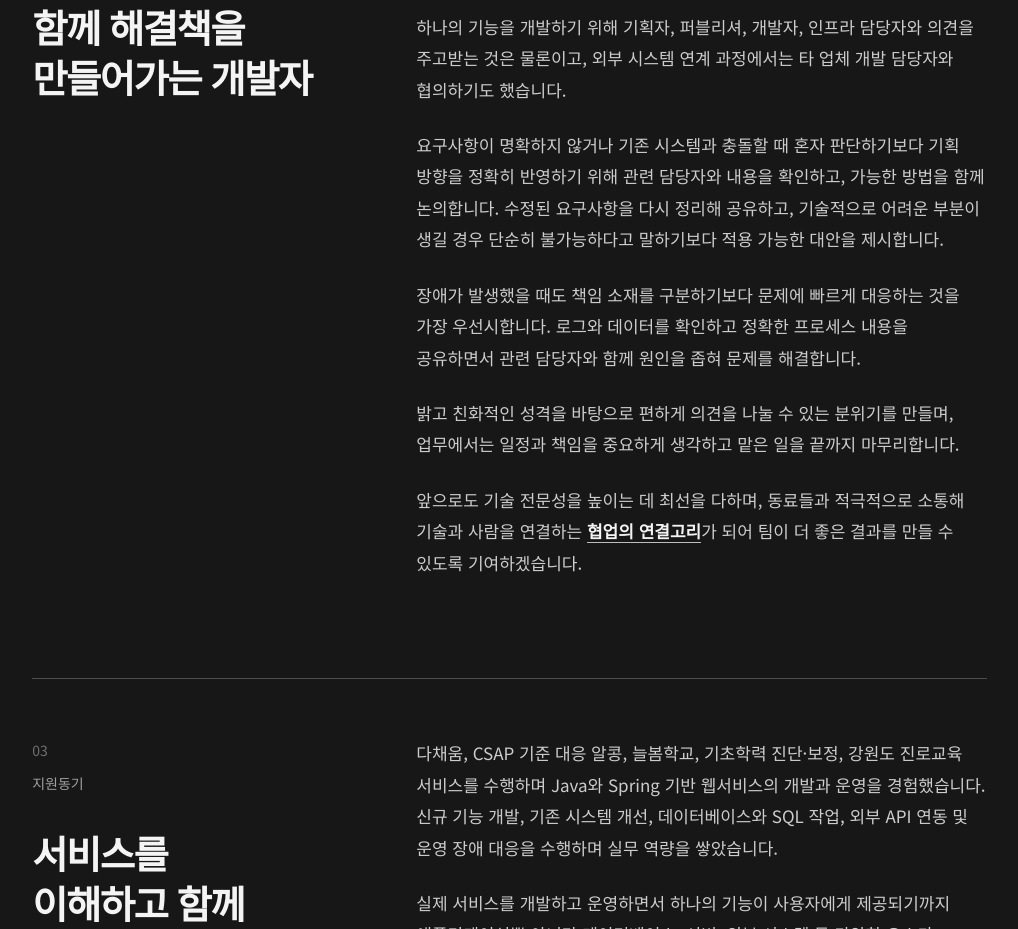
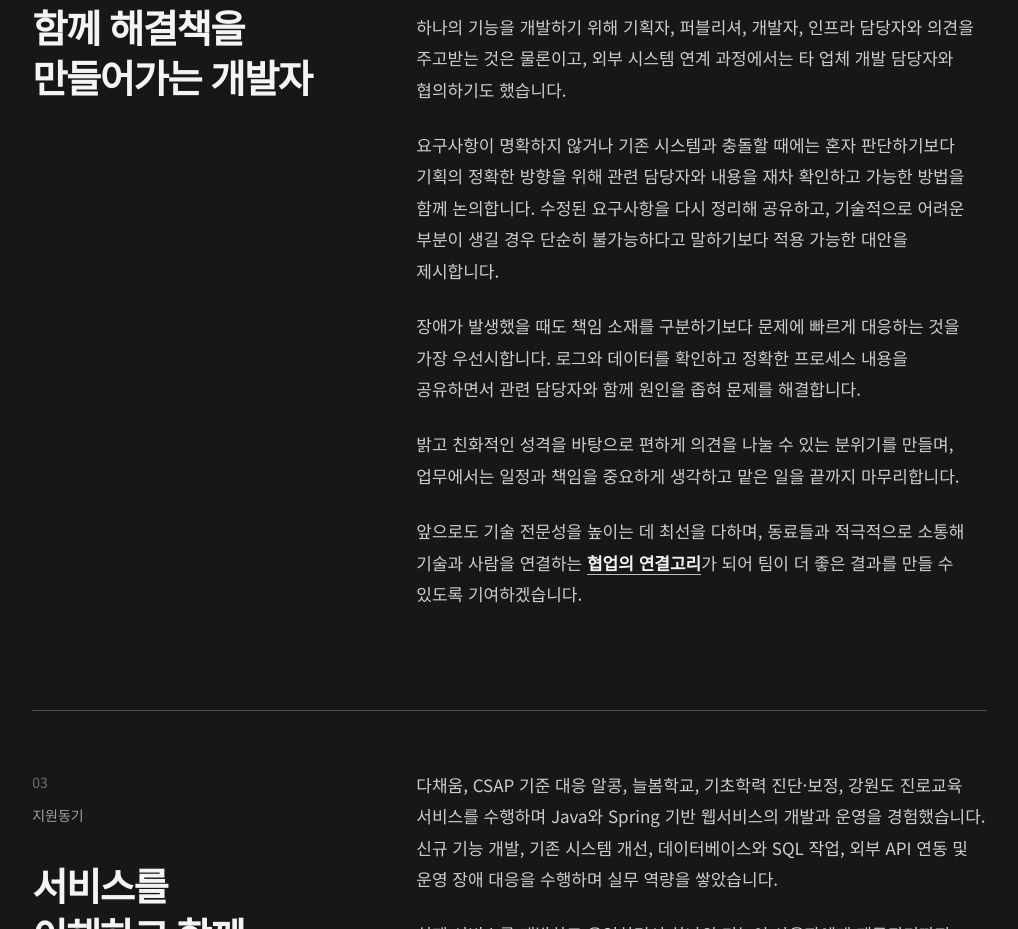
Before and after one commit to kdg3795/career-archive, a Next.js app: page /resume in a window 1280 px wide. Shown: the part 3460-4389 px from the top of the page, without its empty margins (252-1270 px from the left). Built offline with nearby package versions, Linux system fonts and the light colour scheme.

Commit message:
Update requirements collaboration statement

```diff
--- a/app/resume/page.tsx
+++ b/app/resume/page.tsx
@@ -40,7 +40,7 @@ const coverLetters = [
     paragraphs: [
       <>저의 가장 큰 강점은 사람들과 자연스럽게 어울리고 적극적으로 소통하는 능력입니다.<br />먼저 다가가 대화를 시작하는 편이며, 새로운 환경에서도 구성원들과 빠르게 관계를 형성합니다.</>,
       "하나의 기능을 개발하기 위해 기획자, 퍼블리셔, 개발자, 인프라 담당자와 의견을 주고받는 것은 물론이고, 외부 시스템 연계 과정에서는 타 업체 개발 담당자와 협의하기도 했습니다.",
-      "요구사항이 명확하지 않거나 기존 시스템과 충돌할 때 혼자 판단하기보다 기획 방향을 정확히 반영하기 위해 관련 담당자와 내용을 확인하고, 가능한 방법을 함께 논의합니다. 수정된 요구사항을 다시 정리해 공유하고, 기술적으로 어려운 부분이 생길 경우 단순히 불가능하다고 말하기보다 적용 가능한 대안을 제시합니다.",
+      "요구사항이 명확하지 않거나 기존 시스템과 충돌할 때에는 혼자 판단하기보다 기획의 정확한 방향을 위해 관련 담당자와 내용을 재차 확인하고 가능한 방법을 함께 논의합니다. 수정된 요구사항을 다시 정리해 공유하고, 기술적으로 어려운 부분이 생길 경우 단순히 불가능하다고 말하기보다 적용 가능한 대안을 제시합니다.",
       "장애가 발생했을 때도 책임 소재를 구분하기보다 문제에 빠르게 대응하는 것을 가장 우선시합니다. 로그와 데이터를 확인하고 정확한 프로세스 내용을 공유하면서 관련 담당자와 함께 원인을 좁혀 문제를 해결합니다.",
       "밝고 친화적인 성격을 바탕으로 편하게 의견을 나눌 수 있는 분위기를 만들며, 업무에서는 일정과 책임을 중요하게 생각하고 맡은 일을 끝까지 마무리합니다.",
       <>앞으로도 기술 전문성을 높이는 데 최선을 다하며, 동료들과 적극적으로 소통해 기술과 사람을 연결하는 <strong className="cover-emphasis">협업의 연결고리</strong>가 되어 팀이 더 좋은 결과를 만들 수 있도록 기여하겠습니다.</>,
```
